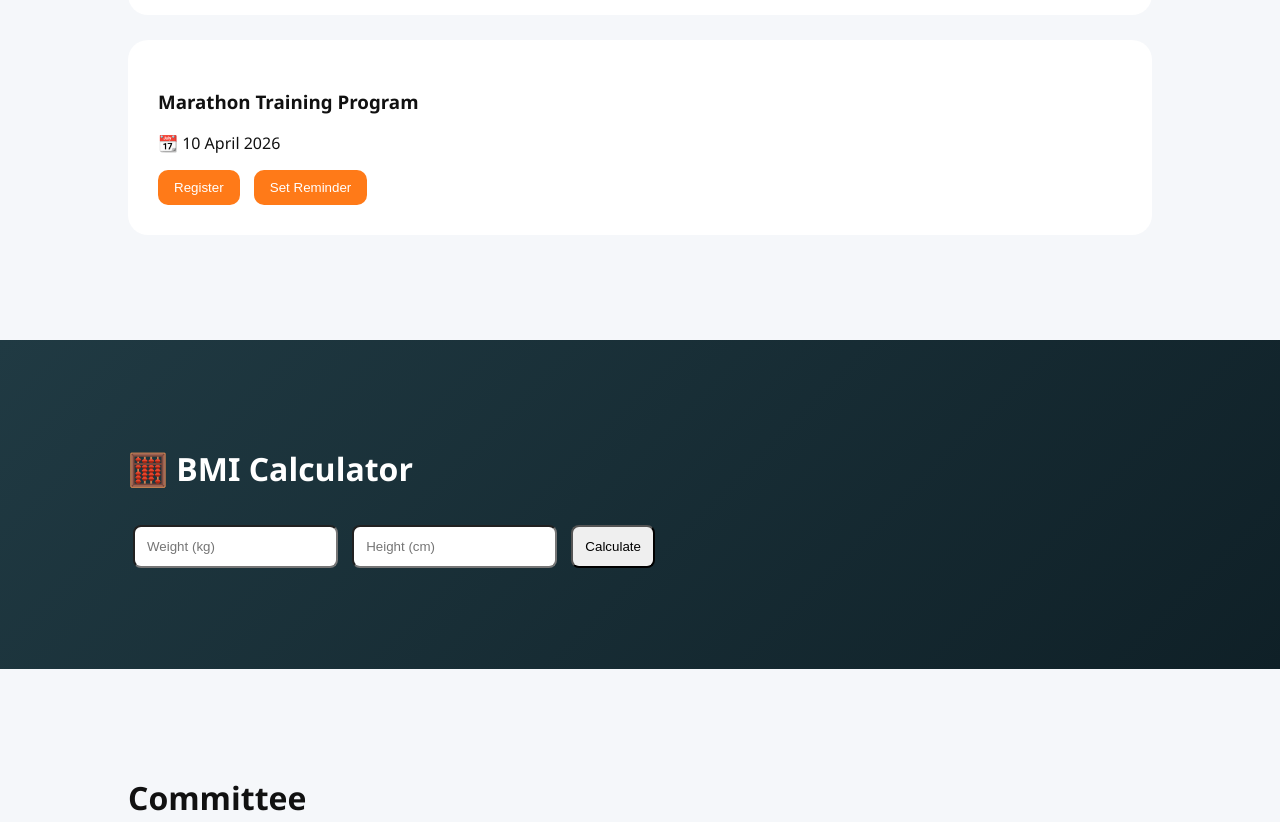
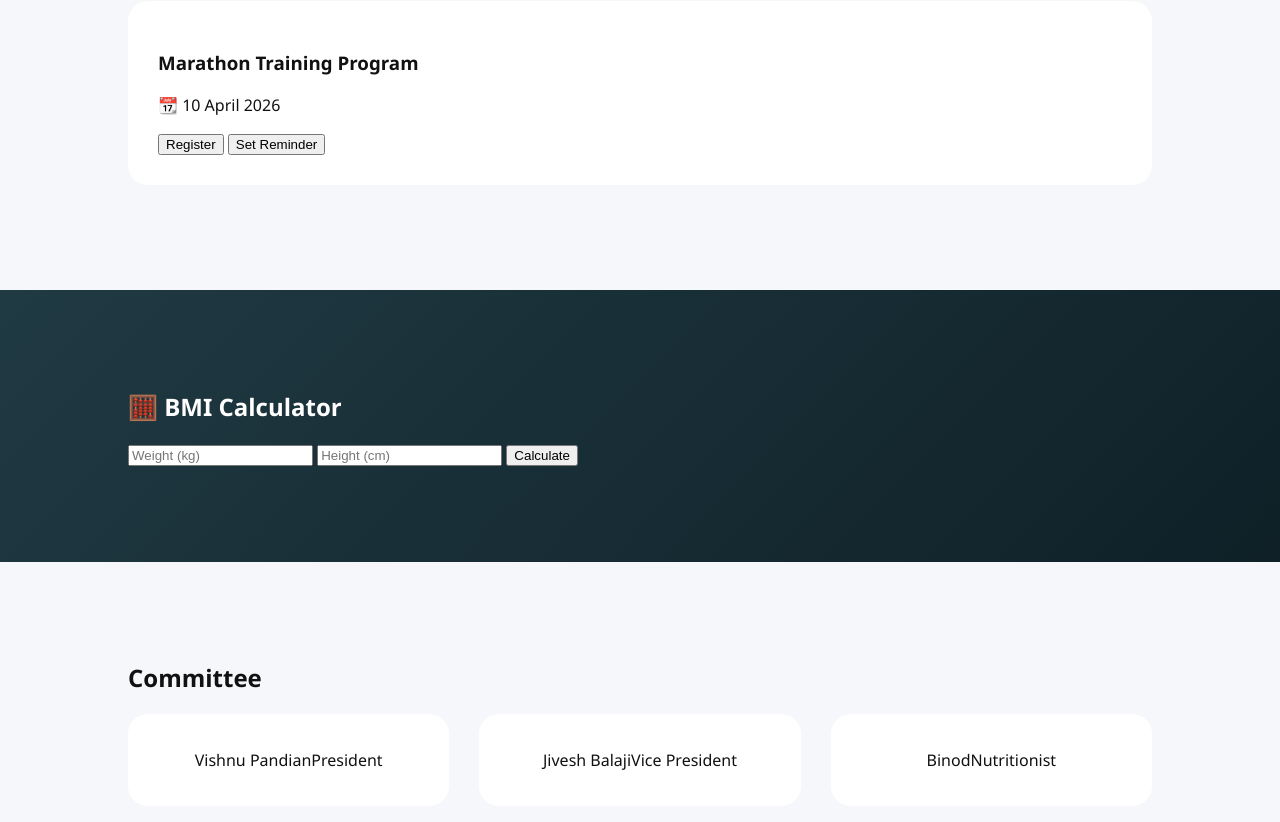
Before and after one commit to riddhi365/fit-athon, a plain HTML site: page index.html in a window 1280 px wide. Shown: the part 1500-2322 px from the top of the page. Drawn offline with Linux system fonts and the light colour scheme.

Commit message:
Update style.css

```diff
--- a/style.css
+++ b/style.css
@@ -3,7 +3,6 @@ body {
   font-family: "Segoe UI", sans-serif;
 }
 
-/* HERO */
 .hero {
   height: 70vh;
   background: linear-gradient(135deg, #0f2027, #203a43, #2c5364);
@@ -19,7 +18,6 @@ body {
   margin-bottom: 20px;
 }
 
-/* SECTIONS */
 .section {
   padding: 80px 10%;
 }
@@ -34,12 +32,6 @@ body {
   color: #111;
 }
 
-h2 {
-  margin-bottom: 30px;
-  font-size: 32px;
-}
-
-/* CAROUSEL */
 .carousel {
   position: relative;
   height: 420px;
@@ -50,8 +42,8 @@ h2 {
   position: absolute;
   inset: 0;
   display: none;
+  align-items: center;
   justify-content: center;
-  align-items: center;
   flex-direction: column;
 }
 
@@ -75,10 +67,8 @@ h2 {
   font-size: 36px;
   font-weight: bold;
   color: white;
-  text-shadow: 0 4px 10px rgba(0,0,0,0.8);
 }
 
-/* EVENTS */
 .event {
   background: white;
   padding: 30px;
@@ -86,24 +76,6 @@ h2 {
   margin-bottom: 25px;
 }
 
-.event button {
-  margin-right: 10px;
-  padding: 10px 16px;
-  border: none;
-  border-radius: 10px;
-  background: #ff7a18;
-  color: white;
-  cursor: pointer;
-}
-
-/* BMI */
-.bmi input, .bmi button {
-  padding: 12px;
-  margin: 5px;
-  border-radius: 8px;
-}
-
-/* COMMITTEE */
 .cards {
   display: flex;
   gap: 30px;
@@ -117,13 +89,6 @@ h2 {
   text-align: center;
 }
 
-.card span {
-  display: block;
-  margin-top: 10px;
-  opacity: 0.7;
-}
-
-/* FOOTER */
 footer {
   padding: 30px;
   text-align: center;
```
